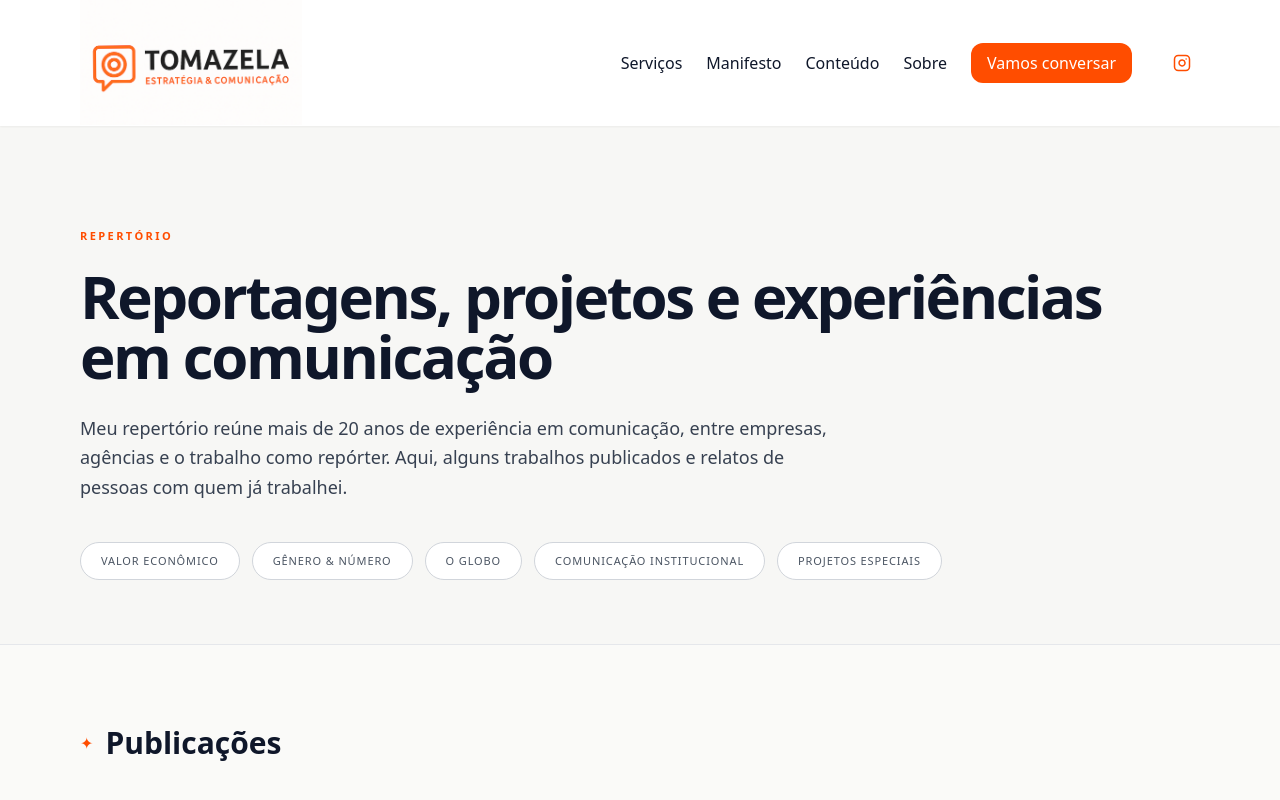
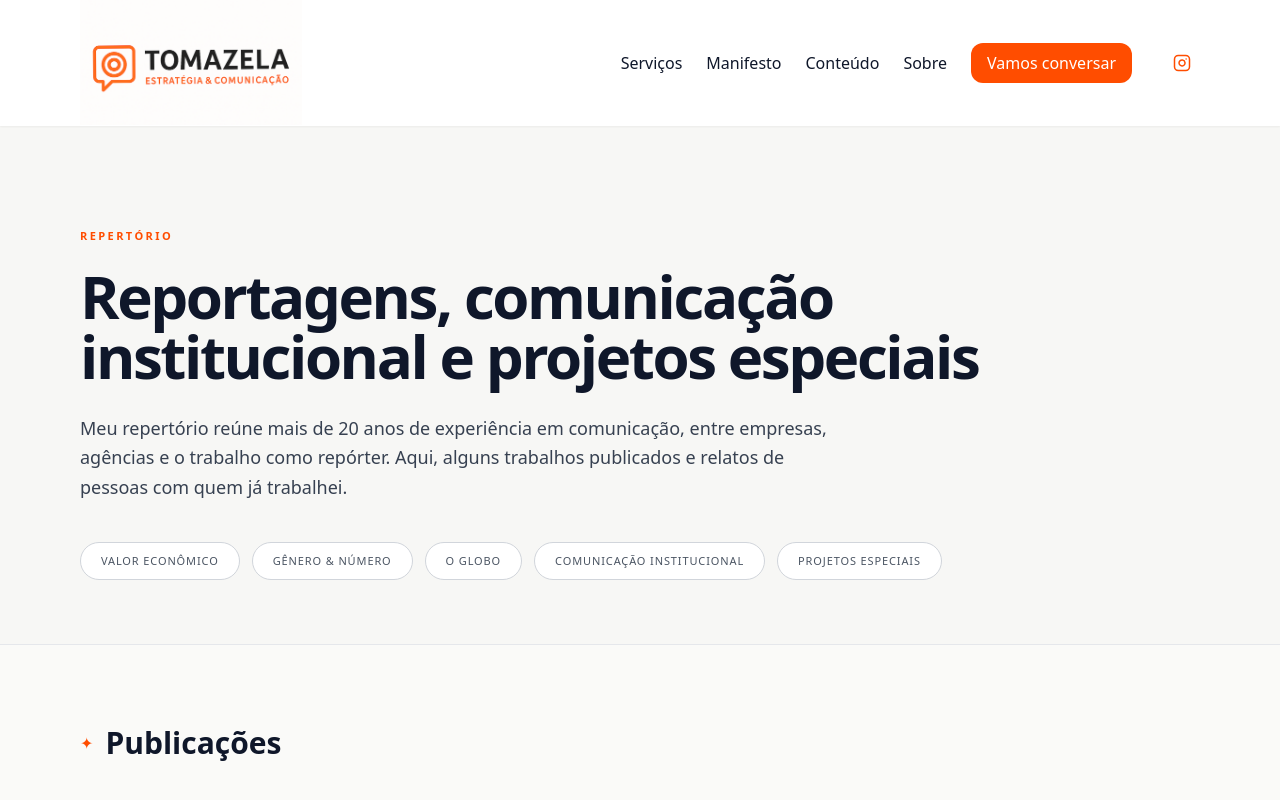
Before and after one commit to andretomazela-dev/integrado, a Next.js app: page /repertorio1 in a window 1280 px wide. Shown: the top 800 px of the page. Built offline with nearby package versions, Linux system fonts and the light colour scheme.

Commit message:
Update page.jsx

```diff
--- a/app/repertorio1/page.jsx
+++ b/app/repertorio1/page.jsx
@@ -102,7 +102,7 @@ export default function RepertorioPage() {
         </span>
 
         <h1 className="mt-5 max-w-5xl text-4xl md:text-6xl font-extrabold leading-[0.98] tracking-[-0.04em]">
-          Reportagens, projetos e experiências em comunicação
+          Reportagens, comunicação institucional e projetos especiais
         </h1>
 
         <p className="mt-7 max-w-3xl text-lg leading-relaxed text-gray-700">
```
